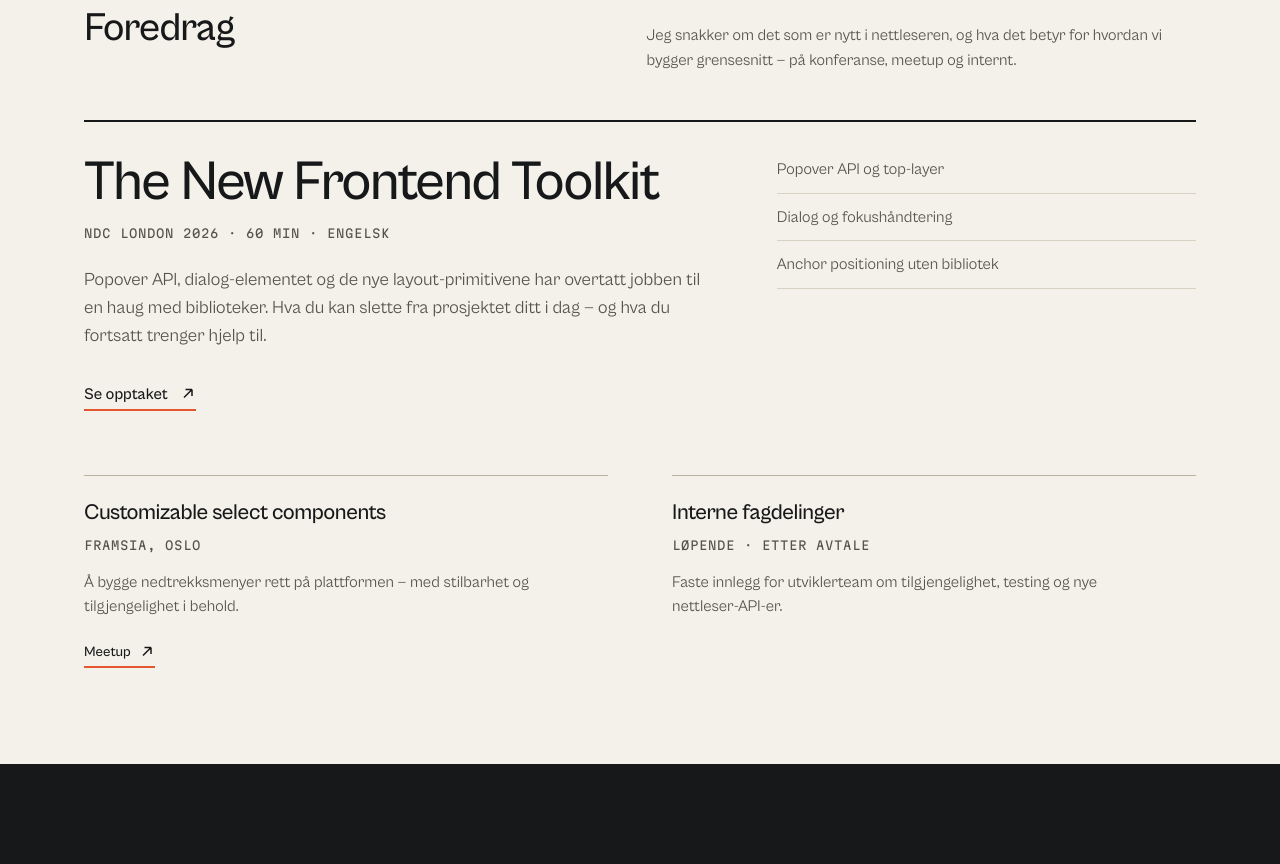
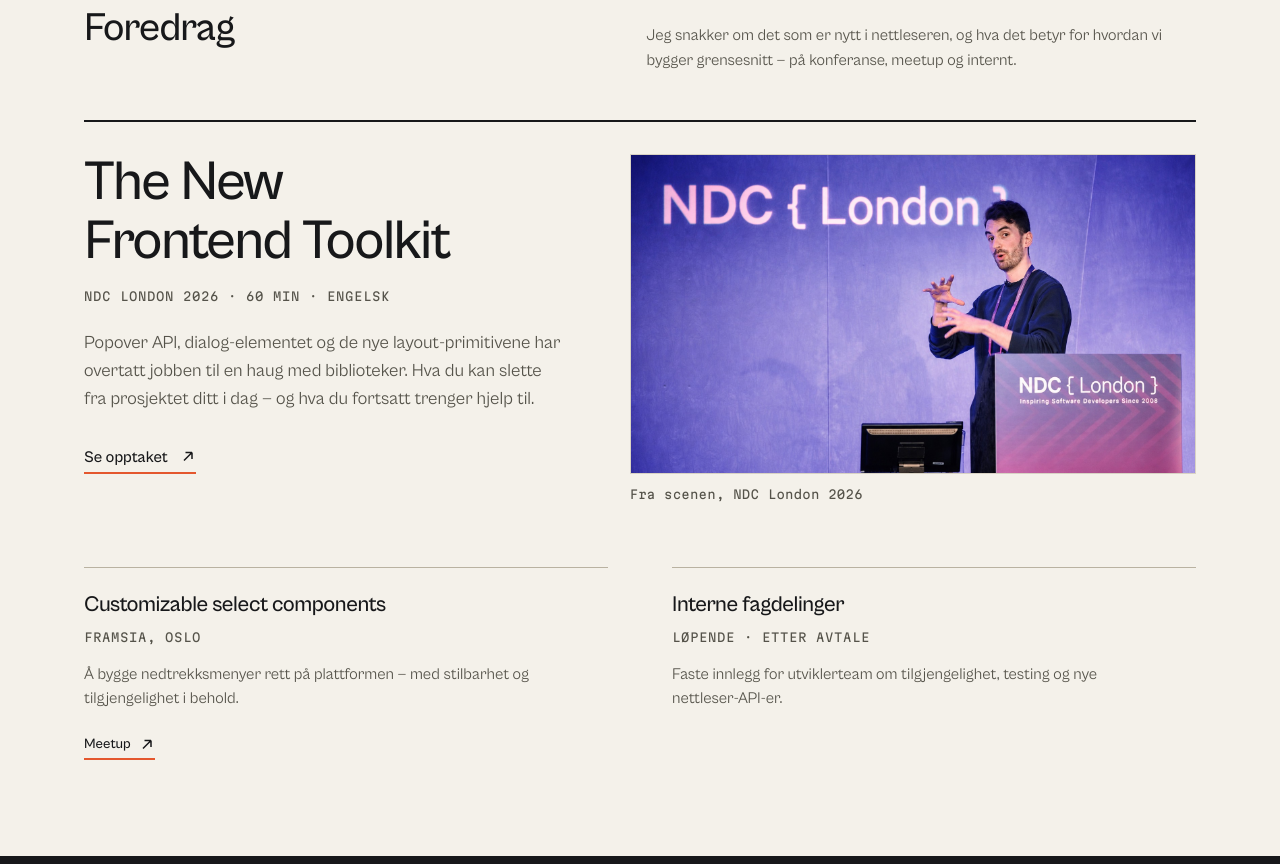
Before and after one commit to ericvel/portfolio, a Vue app: page / in a window 1280 px wide. Shown: the part 1840-2704 px from the top of the page. Built offline with nearby package versions, Linux system fonts and the light colour scheme.

Commit message:
Add NDC London image to Talks section

```diff
--- a/src/components/TalksSection.vue
+++ b/src/components/TalksSection.vue
@@ -1,21 +1,23 @@
 <script setup lang="ts">
-import { computed } from "vue";
 import { useI18n } from "vue-i18n";
 import AppIcon from "@/components/AppIcon.vue";
+import ndcPhoto from "@/assets/images/ndc-london.jpg";
 
-const { t, tm, rt } = useI18n();
-
-const ndcPoints = computed(() => tm("talks.ndc.points") as string[]);
+const { t } = useI18n();
 </script>
 
 <template>
-  <section id="foredrag" class="talks">
-    <div class="talks__shell shell">
+  <section id="foredrag" class="talks" aria-labelledby="talks-heading">
+    <div class="shell">
       <div class="talks__head">
-        <h2 class="talks__heading">{{ t("talks.heading") }}</h2>
+        <h2 id="talks-heading" class="talks__heading">{{ t("talks.heading") }}</h2>
         <p class="talks__lede">{{ t("talks.lede") }}</p>
       </div>
 
+      <!-- The recorded conference talk is the strongest single piece of speaking evidence. It
+           sits above a 2px ink rule with the claim on the column line and the photograph in
+           the register beside it — both ending on the column's far edge, so nothing here
+           crosses the line the rest of the page is ranged against. -->
       <a
         class="featured"
         :aria-label="`The New Frontend Toolkit — ${t('talks.watch')}`"
@@ -33,11 +35,17 @@
           </span>
         </div>
 
-        <ul class="featured__points">
-          <li v-for="(point, index) in ndcPoints" :key="index" class="featured__point">
-            {{ rt(point) }}
-          </li>
-        </ul>
+        <figure class="featured__figure">
+          <img
+            class="featured__photo"
+            :src="ndcPhoto"
+            :alt="t('talks.ndc.photoAlt')"
+            width="1672"
+            height="941"
+            loading="lazy"
+          />
+          <figcaption class="featured__caption mono">{{ t("talks.ndc.photoCaption") }}</figcaption>
+        </figure>
       </a>
 
       <div class="talks__grid">
@@ -97,12 +105,11 @@
   text-wrap: pretty;
 }
 
-/* The recorded conference talk is the strongest single piece of speaking evidence,
-   so it gets the heavy rule and the width; the other two hang off hairlines. */
 .featured {
   display: grid;
-  grid-template-columns: minmax(0, 1.5fr) minmax(0, 1fr);
+  grid-template-columns: minmax(0, 0.85fr) minmax(0, 1fr);
   gap: var(--space-8);
+  align-items: start;
   padding-top: var(--space-6);
   border-top: 2px solid var(--ink);
 
@@ -115,10 +122,12 @@
   display: flex;
   flex-direction: column;
   align-items: flex-start;
+  padding-bottom: var(--space-2);
 }
 
 .featured__title {
   margin: 0;
+  max-width: 16ch;
   font-size: var(--step-5);
   font-weight: 500;
   line-height: 1.05;
@@ -127,7 +136,7 @@
 }
 
 .featured__meta {
-  margin: var(--space-3) 0 0;
+  margin: var(--space-4) 0 0;
   color: var(--ink-soft);
   text-transform: uppercase;
   letter-spacing: 0.05em;
@@ -135,7 +144,7 @@
 
 .featured__desc {
   margin: var(--space-5) 0 0;
-  max-width: 56ch;
+  max-width: 42ch;
   font-size: var(--step-1);
   line-height: 1.55;
   color: var(--ink-soft);
@@ -163,25 +172,27 @@
   transition: transform 220ms cubic-bezier(0.16, 1, 0.3, 1);
 }
 
-.featured__points {
+.featured__figure {
+  margin: 0;
   display: flex;
   flex-direction: column;
-  margin: 0;
-  padding: 0;
-  list-style: none;
-  align-self: start;
+  gap: var(--space-3);
 }
 
-.featured__point {
-  padding-block: var(--space-3);
-  font-size: var(--step-0);
-  line-height: 1.4;
+.featured__photo {
+  display: block;
+  width: 100%;
+  height: auto;
+  /* Deep paper rather than nothing, so a slow image reads as loading instead of as an
+     empty rectangle someone meant to fill. */
+  background: var(--paper-deep);
+  /* Hairlined on all four sides: inside the column the picture is an object on the page, so
+     it gets a full edge rather than the three-sided crop a bleed would take. */
+  border: 1px solid var(--rule);
+}
+
+.featured__caption {
   color: var(--ink-soft);
-  border-bottom: 1px solid var(--rule);
-
-  &:first-child {
-    padding-top: var(--space-1);
-  }
 }
 
 .talks__grid {
@@ -245,9 +256,10 @@
     gap: var(--space-6);
   }
 
-  .featured__points {
-    border-top: 1px solid var(--rule);
-    padding-top: var(--space-1);
+  /* The picture goes under the claim on narrow screens: the reader reaches the talk and
+     what it covers before the proof that it happened. */
+  .featured__figure {
+    order: 2;
   }
 }
 </style>
--- a/src/locales/en.ts
+++ b/src/locales/en.ts
@@ -41,12 +41,9 @@
         "The Popover API, the dialog element and the new layout primitives have taken over the " +
         "job of a pile of libraries. What you can delete from your project today — and what you " +
         "still need help with.",
-      points: [
-        "Popover API and the top layer",
-        "Dialog and focus management",
-        "Anchor positioning without a library",
-      ],
       meta: "60 min · English",
+      photoAlt: "Eric Veliyulin on stage at NDC London 2026.",
+      photoCaption: "On stage, NDC London 2026",
     },
     framsia: {
       desc:
--- a/src/locales/no.ts
+++ b/src/locales/no.ts
@@ -41,12 +41,9 @@
         "Popover API, dialog-elementet og de nye layout-primitivene har overtatt jobben til en " +
         "haug med biblioteker. Hva du kan slette fra prosjektet ditt i dag — og hva du fortsatt " +
         "trenger hjelp til.",
-      points: [
-        "Popover API og top-layer",
-        "Dialog og fokushåndtering",
-        "Anchor positioning uten bibliotek",
-      ],
       meta: "60 min · engelsk",
+      photoAlt: "Eric Veliyulin på scenen under NDC London 2026.",
+      photoCaption: "Fra scenen, NDC London 2026",
     },
     framsia: {
       desc: "Å bygge nedtrekksmenyer rett på plattformen — med stilbarhet og tilgjengelighet i behold.",
```
Also changed, not shown: src/assets/images/ndc-london.jpg (added), 1 other file (tests, documents, lock files or other folders).
